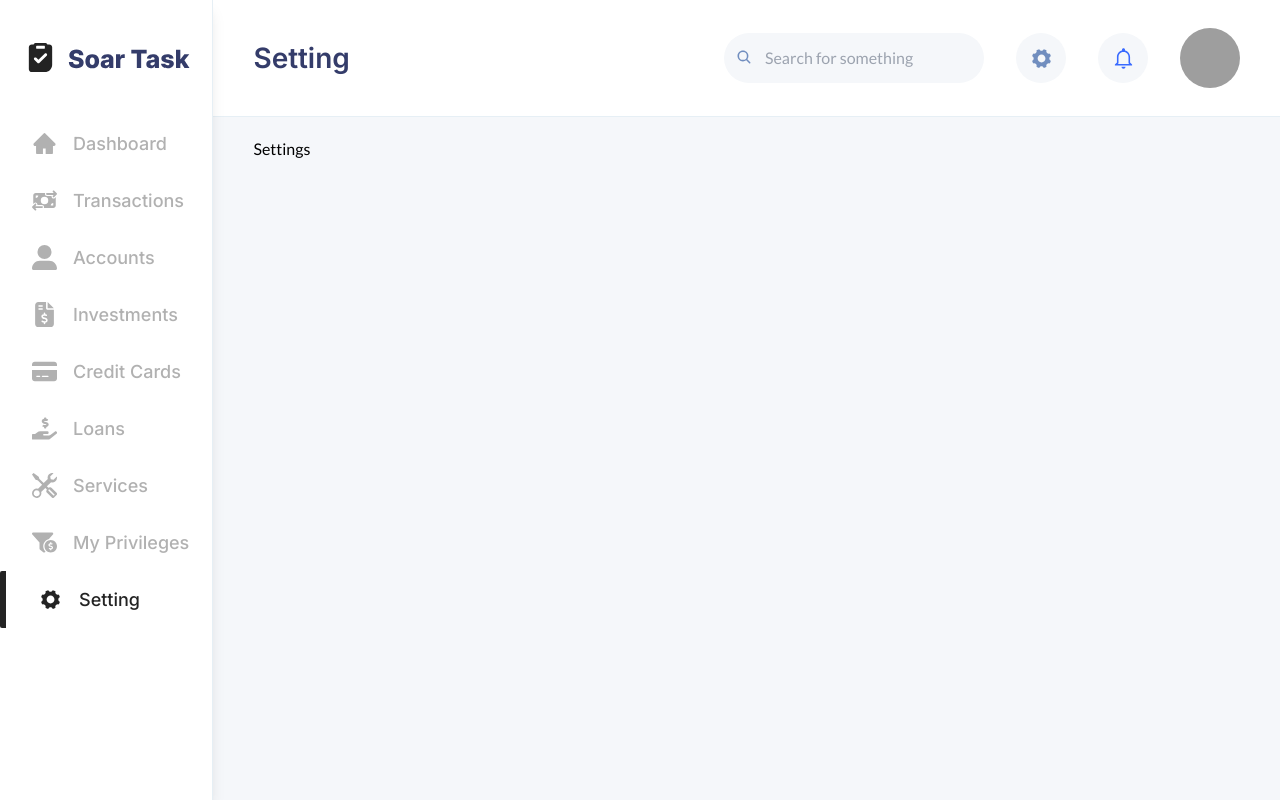
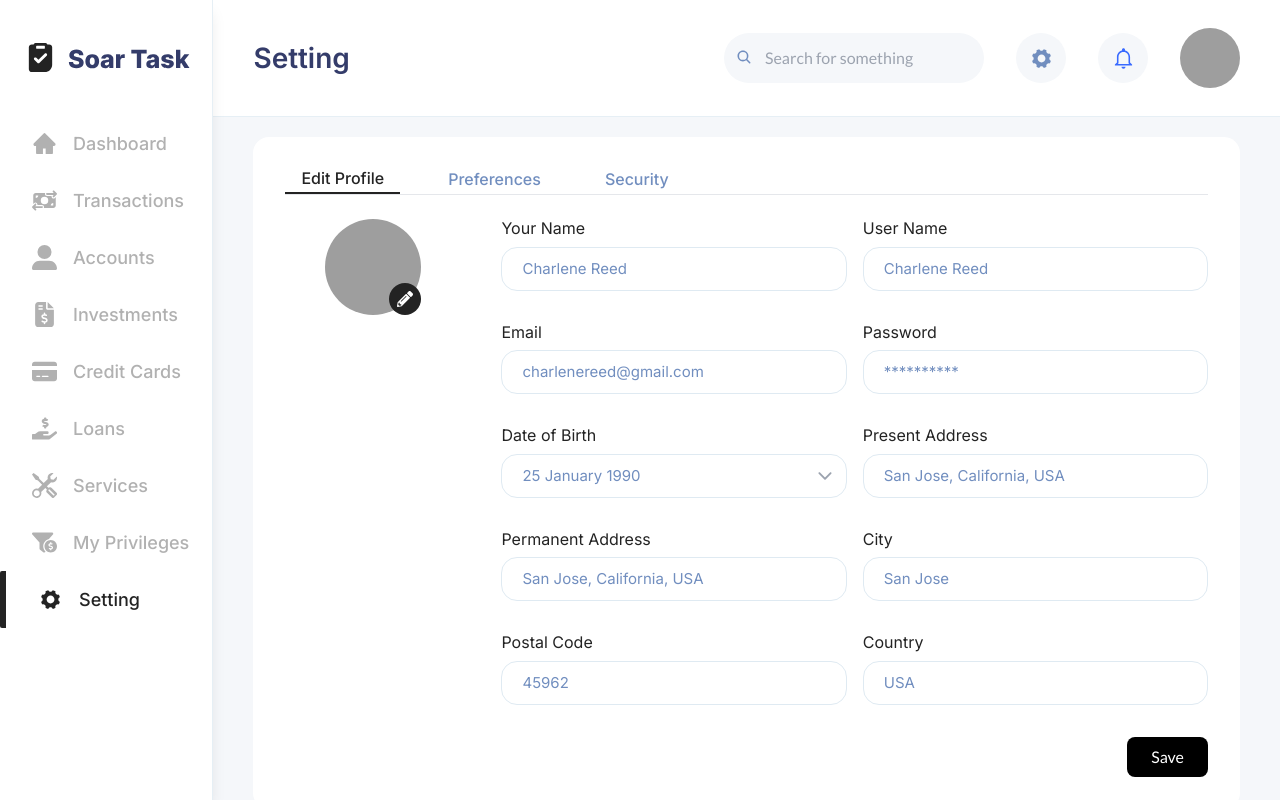
Before and after one commit to kendevops/SolarTask, a React (Vite) app: page /setting in a window 1280 px wide. Built offline with nearby package versions, Linux system fonts and the light colour scheme; grey boxes are pictures that could not be loaded; what chartjs-plugin-datalabels would draw is missing.

Commit message:
feat 🚀- implemented the settings section of the application and included some custom properties

```diff
--- a/package.json
+++ b/package.json
@@ -10,14 +10,18 @@
     "preview": "vite preview"
   },
   "dependencies": {
+    "@hookform/resolvers": "^3.9.1",
     "chart.js": "^4.4.6",
     "chartjs-plugin-datalabels": "^2.2.0",
     "d3": "^7.9.0",
     "react": "^18.3.1",
     "react-chartjs-2": "^5.2.0",
+    "react-datepicker": "^7.5.0",
     "react-dom": "^18.3.1",
+    "react-hook-form": "^7.53.1",
     "react-icons": "^5.3.0",
-    "react-router-dom": "^6.27.0"
+    "react-router-dom": "^6.27.0",
+    "zod": "^3.23.8"
   },
   "devDependencies": {
     "@eslint/js": "^9.13.0",
--- /dev/null
+++ b/src/components/ProfileForm.tsx
@@ -0,0 +1,146 @@
+import { useState } from "react";
+import { useForm, SubmitHandler } from "react-hook-form";
+import { z } from "zod";
+import { zodResolver } from "@hookform/resolvers/zod";
+import profileImg from "../assets/profile.png";
+import InputField from "./common/InputField";
+import ImageUpload from "./common/ImageUpload";
+
+const profileSchema = z.object({
+  name: z.string().min(1, { message: "Name is required" }),
+  userName: z.string().min(1, { message: "Username is required" }),
+  email: z.string().email({ message: "Invalid email address" }),
+  password: z
+    .string()
+    .min(6, { message: "Password must be at least 6 characters" }),
+  dateOfBirth: z.date().nullable().optional(),
+  presentAddress: z.string().optional(),
+  permanentAddress: z.string().optional(),
+  postalCode: z.string().optional(),
+  city: z.string().optional(),
+  country: z.string().optional(),
+});
+
+type ProfileFormData = z.infer<typeof profileSchema>;
+
+const ProfileForm = () => {
+  const {
+    register,
+    handleSubmit,
+    control,
+    formState: { errors },
+  } = useForm<ProfileFormData>({
+    resolver: zodResolver(profileSchema),
+  });
+  const [profileImage, setProfileImage] = useState<string>(profileImg);
+
+  const onSubmit: SubmitHandler<ProfileFormData> = (data) => {
+    console.log(data);
+  };
+
+  const handleImageChange = (imageFile: File) => {
+    console.log("Uploaded Image File: ", imageFile);
+    setProfileImage(URL.createObjectURL(imageFile));
+  };
+
+  return (
+    <form
+      onSubmit={handleSubmit(onSubmit)}
+      className="flex flex-col md:flex-row lg:gap-10"
+    >
+      <div className="flex items-center justify-center md:items-start md:justify-start mb-4 md:mx-10">
+        <ImageUpload
+          imageUrl={profileImage}
+          onImageChange={handleImageChange}
+        />
+      </div>
+      <div className="w-full grid grid-cols-1 md:grid-cols-2 gap-1 md:gap-4">
+        <InputField
+          label="Your Name"
+          name="name"
+          placeholder="Charlene Reed"
+          register={register}
+          error={errors.name?.message}
+        />
+        <InputField
+          label="User Name"
+          name="userName"
+          placeholder="Charlene Reed"
+          register={register}
+          error={errors.userName?.message}
+        />
+        <InputField
+          label="Email"
+          name="email"
+          placeholder="charlenereed@gmail.com"
+          type="email"
+          register={register}
+          error={errors.email?.message}
+        />
+        <InputField
+          label="Password"
+          name="password"
+          placeholder="**********"
+          type="password"
+          register={register}
+          error={errors.password?.message}
+        />
+        <InputField
+          label="Date of Birth"
+          name="dateOfBirth"
+          type="date"
+          placeholder="25 January 1990"
+          register={register}
+          control={control} // Pass control prop
+          error={errors.dateOfBirth?.message}
+        />
+        <InputField
+          label="Present Address"
+          name="presentAddress"
+          placeholder="San Jose, California, USA"
+          register={register}
+          error={errors.presentAddress?.message}
+        />
+        <InputField
+          label="Permanent Address"
+          name="permanentAddress"
+          placeholder="San Jose, California, USA"
+          register={register}
+          error={errors.permanentAddress?.message}
+        />
+        <InputField
+          label="City"
+          name="city"
+          placeholder="San Jose"
+          register={register}
+          error={errors.city?.message}
+        />
+        <InputField
+          label="Postal Code"
+          name="postalCode"
+          type="number"
+          placeholder="45962"
+          register={register}
+          error={errors.postalCode?.message}
+        />
+        <InputField
+          label="Country"
+          name="country"
+          placeholder="USA"
+          register={register}
+          error={errors.country?.message}
+        />
+        <div className="md:col-span-2 flex justify-end">
+          <button
+            type="submit"
+            className="px-6 py-2 bg-black text-white rounded-lg"
+          >
+            Save
+          </button>
+        </div>
+      </div>
+    </form>
+  );
+};
+
+export default ProfileForm;
--- a/src/components/Settings.tsx
+++ b/src/components/Settings.tsx
@@ -1,8 +1,19 @@
+import { useState } from "react";
+import ProfileForm from "../components/ProfileForm";
+import Tabs from "./common/Tabs";
 
 const Settings = () => {
+  const [activeTab, setActiveTab] = useState("Edit Profile");
+  const tabs = ["Edit Profile", "Preferences", "Security"];
+
   return (
-    <div>Settings</div>
-  )
-}
+    <div className="bg-white p-2 md:p-8 rounded-2xl">
+      <Tabs tabs={tabs} activeTab={activeTab} onTabClick={setActiveTab} />
+      {activeTab === "Edit Profile" && <ProfileForm />}
+      {activeTab === "Preferences" && <div>Preferences content here</div>}
+      {activeTab === "Security" && <div>Security content here</div>}
+    </div>
+  );
+};
 
-export default Settings
+export default Settings;
--- /dev/null
+++ b/src/components/common/ImageUpload.tsx
@@ -0,0 +1,47 @@
+import React, { useState } from "react";
+import { FaPencilAlt } from "react-icons/fa";
+
+interface ImageUploadProps {
+  imageUrl: string;
+  onImageChange: (imageFile: File) => void;
+}
+
+const ImageUpload: React.FC<ImageUploadProps> = ({
+  imageUrl,
+  onImageChange,
+}) => {
+  const [previewUrl, setPreviewUrl] = useState<string>(imageUrl);
+
+  const handleImageChange = (event: React.ChangeEvent<HTMLInputElement>) => {
+    const file = event.target.files?.[0];
+    if (file) {
+      setPreviewUrl(URL.createObjectURL(file));
+      onImageChange(file);
+    }
+  };
+
+  return (
+    <div className="relative w-24 h-24">
+      <img
+        src={previewUrl}
+        alt="Profile"
+        className="w-full h-full rounded-full object-cover"
+      />
+      <input
+        type="file"
+        accept="image/*"
+        onChange={handleImageChange}
+        className="hidden"
+        id="imageUploadInput"
+      />
+      <label
+        htmlFor="imageUploadInput"
+        className="absolute bottom-0 right-0 bg-secondary text-white rounded-full p-2 cursor-pointer"
+      >
+        <FaPencilAlt className="w-4 h-4" />
+      </label>
+    </div>
+  );
+};
+
+export default ImageUpload;
--- /dev/null
+++ b/src/components/common/InputField.tsx
@@ -0,0 +1,68 @@
+import {
+  UseFormRegister,
+  FieldValues,
+  Path,
+  Controller,
+  Control,
+} from "react-hook-form";
+import DatePicker from "react-datepicker";
+import "react-datepicker/dist/react-datepicker.css";
+import { IoIosArrowDown } from "react-icons/io";
+
+interface InputFieldProps<T extends FieldValues> {
+  label: string;
+  name: Path<T>;
+  type?: string;
+  placeholder: string;
+  register: UseFormRegister<T>;
+  error?: string;
+  control?: Control<T>;
+}
+
+const InputField = <T extends FieldValues>({
+  label,
+  name,
+  type = "text",
+  placeholder,
+  register,
+  error,
+  control,
+}: InputFieldProps<T>) => {
+  return (
+    <div className="flex flex-col mb-4">
+      <label className="text-13 md:text-16 font-normal font-inter text-secondary mb-2">
+        {label}
+      </label>
+      {type === "date" && control ? (
+        <Controller
+          control={control}
+          name={name}
+          render={({ field }) => (
+            <div className="relative">
+              <DatePicker
+                placeholderText={placeholder}
+                selected={field.value || null}
+                onChange={(date: Date | null) => field.onChange(date)}
+                dateFormat="dd MMMM yyyy"
+                className="w-full text-secondary text-12 md:text-15 font-inter px-5 py-2 md:py-3 border border-borderPrimary rounded-xl placeholder:text-textSecondary md:rounded-2xl focus:border-secondary focus:outline-none"
+              />
+              <span className="absolute inset-y-0 right-0 flex items-center pr-3 pointer-events-none cursor-pointer">
+                <IoIosArrowDown className="w-5 h-5 text-gray-400" />
+              </span>
+            </div>
+          )}
+        />
+      ) : (
+        <input
+          type={type}
+          placeholder={placeholder}
+          {...register(name)}
+          className="text-secondary text-12 md:text-15 font-inter px-5 py-2 md:py-3 border border-borderPrimary rounded-xl placeholder:text-textSecondary md:rounded-2xl focus:border-secondary focus:outline-none"
+        />
+      )}
+      {error && <span className="text-red-500 text-xs mt-1">{error}</span>}
+    </div>
+  );
+};
+
+export default InputField;
--- /dev/null
+++ b/src/components/common/Tabs.tsx
@@ -0,0 +1,27 @@
+interface TabsProps {
+  tabs: string[];
+  activeTab: string;
+  onTabClick: (tab: string) => void;
+}
+
+const Tabs = ({ tabs, activeTab, onTabClick }: TabsProps) => {
+  return (
+    <div className="flex space-x-8 mb-6 border-b border-gray-200">
+      {tabs.map((tab) => (
+        <button
+          key={tab}
+          onClick={() => onTabClick(tab)}
+          className={`px-2 pb-1 text-13 md:text-16 md:px-4  font-inter font-medium ${
+            activeTab === tab
+              ? "text-secondary border-b-2 border-secondary"
+              : "text-textSecondary"
+          }`}
+        >
+          {tab}
+        </button>
+      ))}
+    </div>
+  );
+};
+
+export default Tabs;
--- a/src/index.css
+++ b/src/index.css
@@ -72,3 +72,7 @@
   -ms-overflow-style: none; /* IE and Edge */
   scrollbar-width: none; /* Firefox */
 }
+
+.react-datepicker-wrapper {
+  width: 100%;
+}
--- a/tailwind.config.js
+++ b/tailwind.config.js
@@ -17,6 +17,7 @@ export default {
         grey: "#EDF1F7",
         textPrimary: "#343C6A",
         textSecondary: "#718EBF",
+        borderPrimary: "#DFEAF2",
       },
       fontFamily: {
         lato: ["Lato", "sans-serif"],
```
Also changed, not shown: 1 other file (tests, documents, lock files or other folders).
